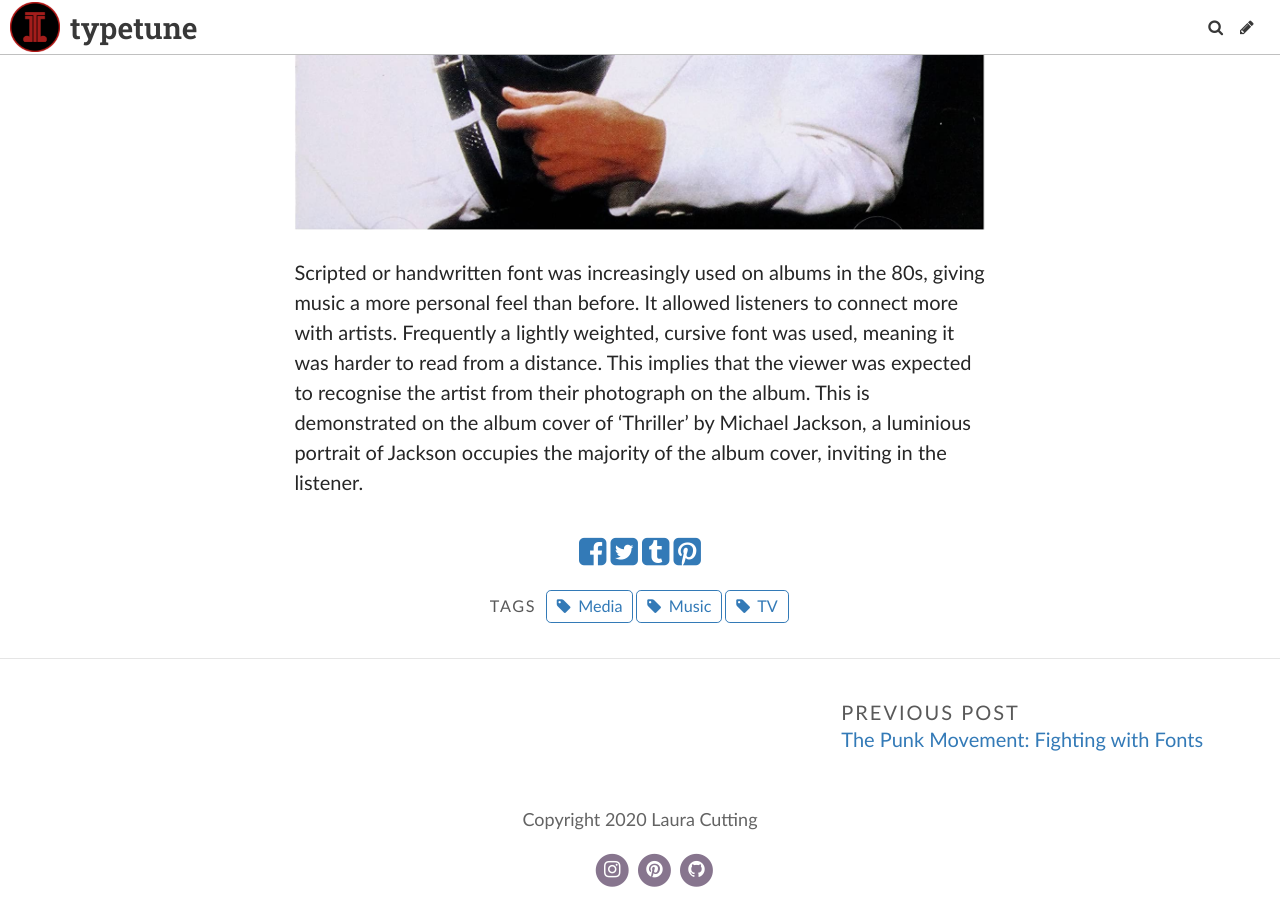
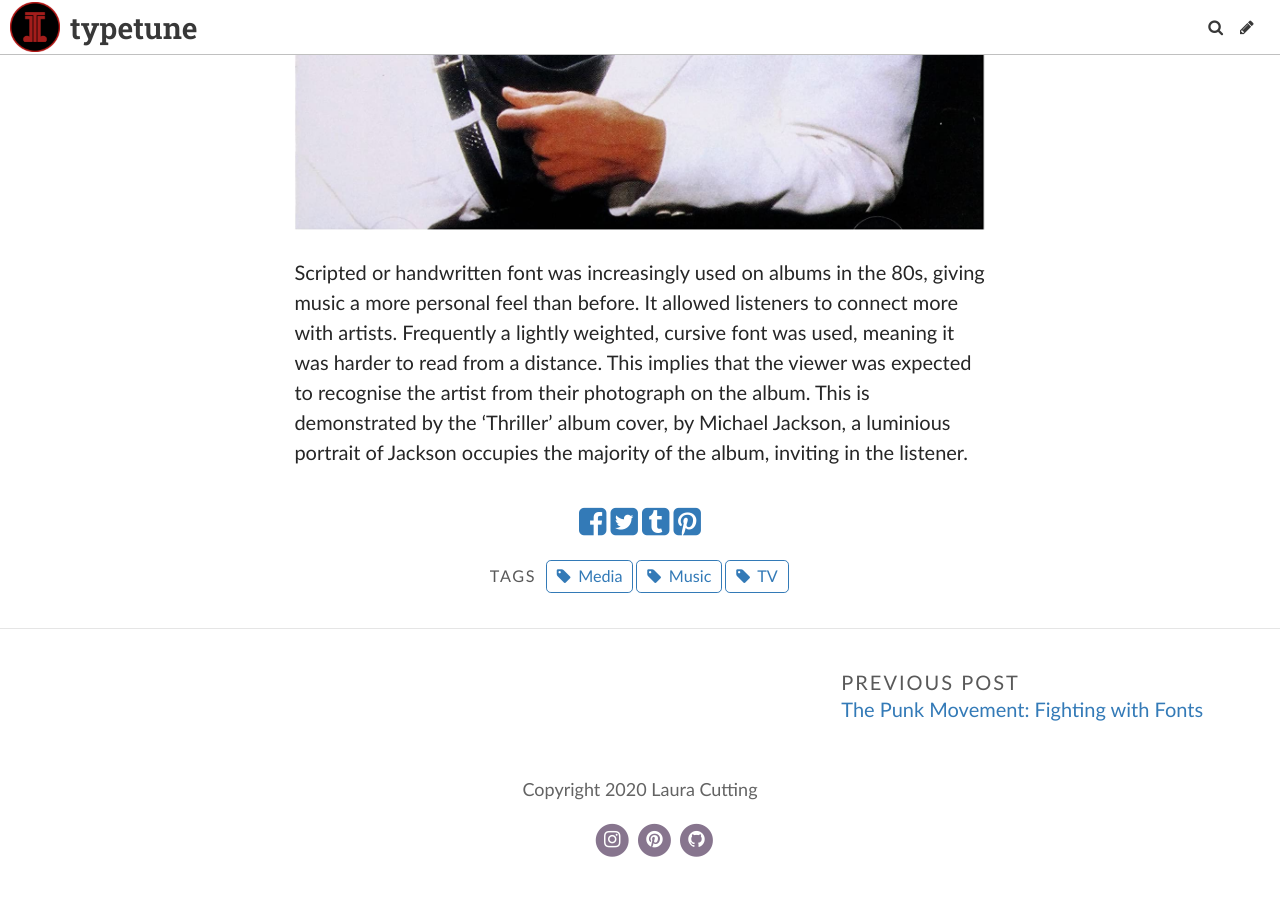
Before and after one commit to lauracutting/typetune, a Jekyll site: the page built from _posts/2020-10-06-mtv-the-visualization-of-music.md, in a window 1280 px wide and 900 px high, scrolled down 2150 px. Built offline with Jekyll 4.4.1, drawn with Linux system fonts in a browser that asks for light colours; some web fonts are replaced.

Commit message:
Update Post “2020-10-06-mtv-the-visualization-of-music”

```diff
--- a/_posts/2020-10-06-mtv-the-visualization-of-music.md
+++ b/_posts/2020-10-06-mtv-the-visualization-of-music.md
@@ -25,4 +25,4 @@
 
 ![](../uploads/91i7blj8mal._ac_sl1500_.jpg "Thriller by Michael Jackson, released in 1982")
 
-Scripted or handwritten font was increasingly used on albums in the 80s, giving music a more personal feel than before. It allowed listeners to connect more with artists. Frequently a lightly weighted, cursive font was used, meaning it was harder to read from a distance. This implies that the viewer was expected to recognise the artist from their photograph on the album. This is demonstrated on the album cover of 'Thriller' by Michael Jackson, a luminious portrait of Jackson occupies the majority of the album cover, inviting in the listener.
+Scripted or handwritten font was increasingly used on albums in the 80s, giving music a more personal feel than before. It allowed listeners to connect more with artists. Frequently a lightly weighted, cursive font was used, meaning it was harder to read from a distance. This implies that the viewer was expected to recognise the artist from their photograph on the album. This is demonstrated by the 'Thriller' album cover, by Michael Jackson, a luminious portrait of Jackson occupies the majority of the album, inviting in the listener.
```
